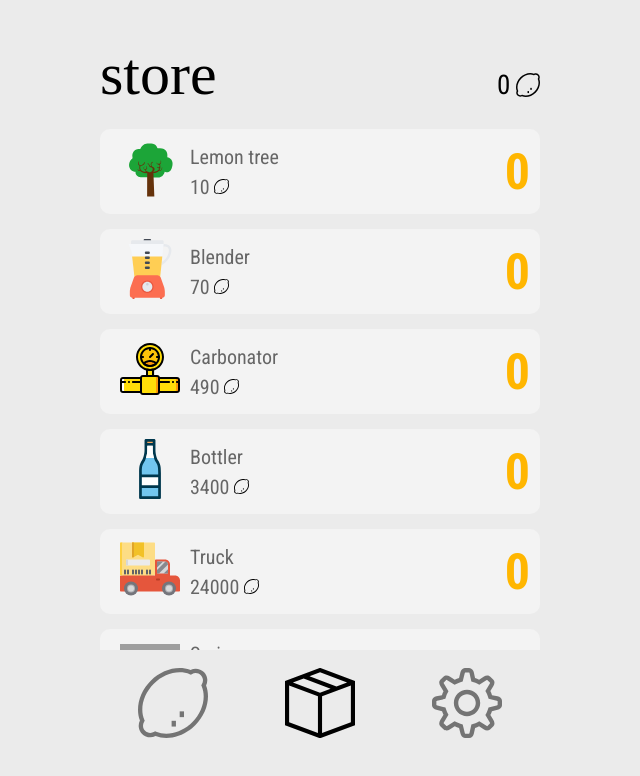
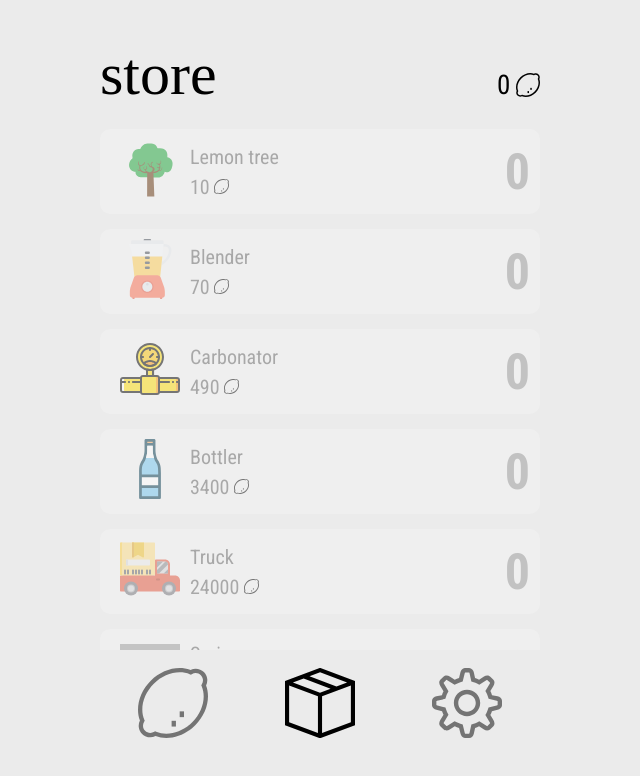
Before and after one commit to pentinmaki/lemon-clicker, a React (Vite) app: page /store in a window 1280 px wide. Shown: the top 776 px of the page, without its empty margins (320-960 px from the left). Built offline with nearby package versions, Linux system fonts and the light colour scheme; grey boxes are pictures that could not be loaded; a web font is replaced by a local one.

Commit message:
lisää tuotteen ostettavuuden ilmaisemisun

```diff
--- a/src/components/Item.jsx
+++ b/src/components/Item.jsx
@@ -12,8 +12,9 @@ function Item(props) {
   const url = getImageUrl(props.item.image);
 
   return (
-    <div className="item"
+    <div className={ props.disabled ? "item item-disabled" : "item" }
     onClick={()=>{props.handlePurchase(props.item.id)}}>
+
       <div className="item_icon"><img src={url} alt=""/></div>
       <div className="item_desc">
         {props.item.name}<br/>
--- a/src/pages/Store.jsx
+++ b/src/pages/Store.jsx
@@ -2,12 +2,14 @@ import Header from '../components/Header';
 import Item from '../components/Item';
 
 function Store(props) {
-        // Muodostetaan renderöitävä tuotelista.
+          // Muodostetaan renderöitävä tuotelista.
   const items = props.storeitems.map(item => (
     <Item key={item.id}
           item={item}
-          handlePurchase={props.handlePurchase} />
+          handlePurchase={props.handlePurchase}
+          disabled={props.stats.balance < item.price} />
   ));
+
 
   return (
     <div className="container">
```
